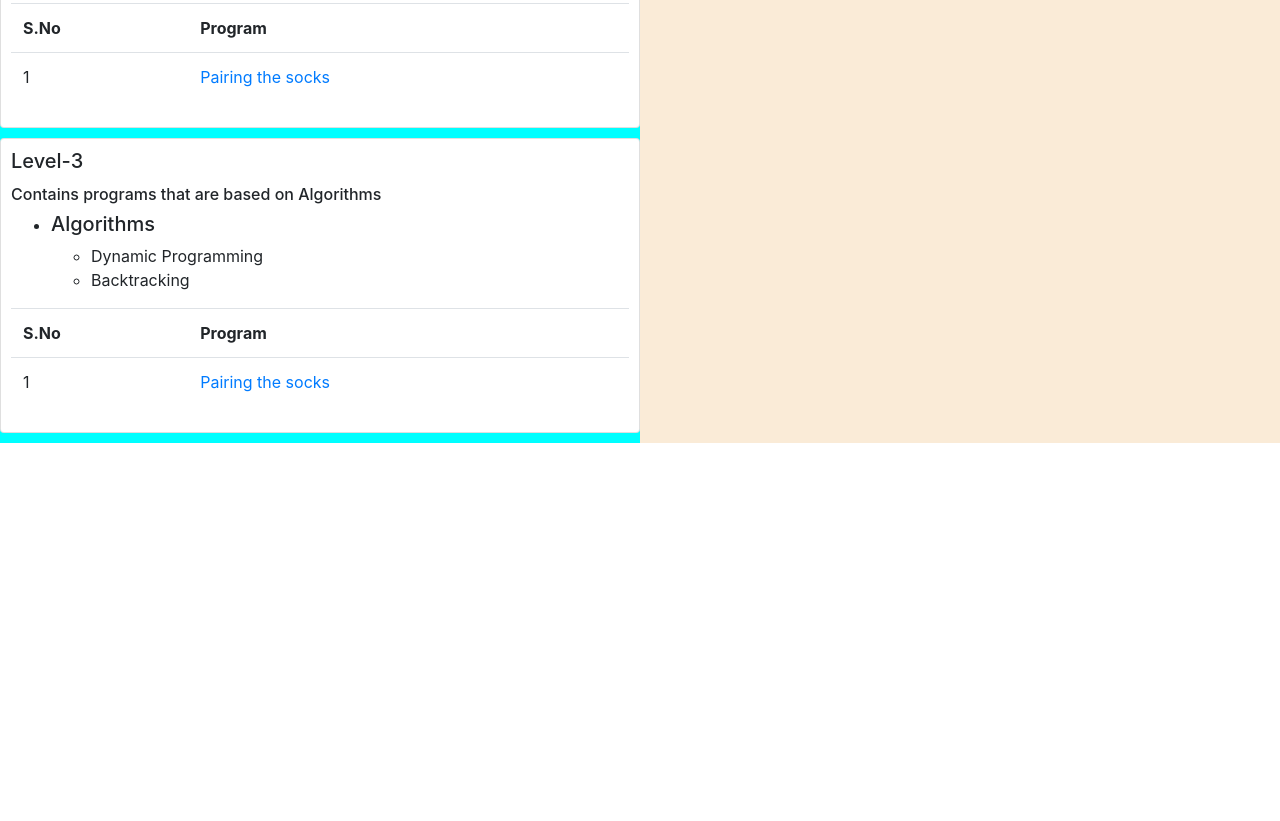
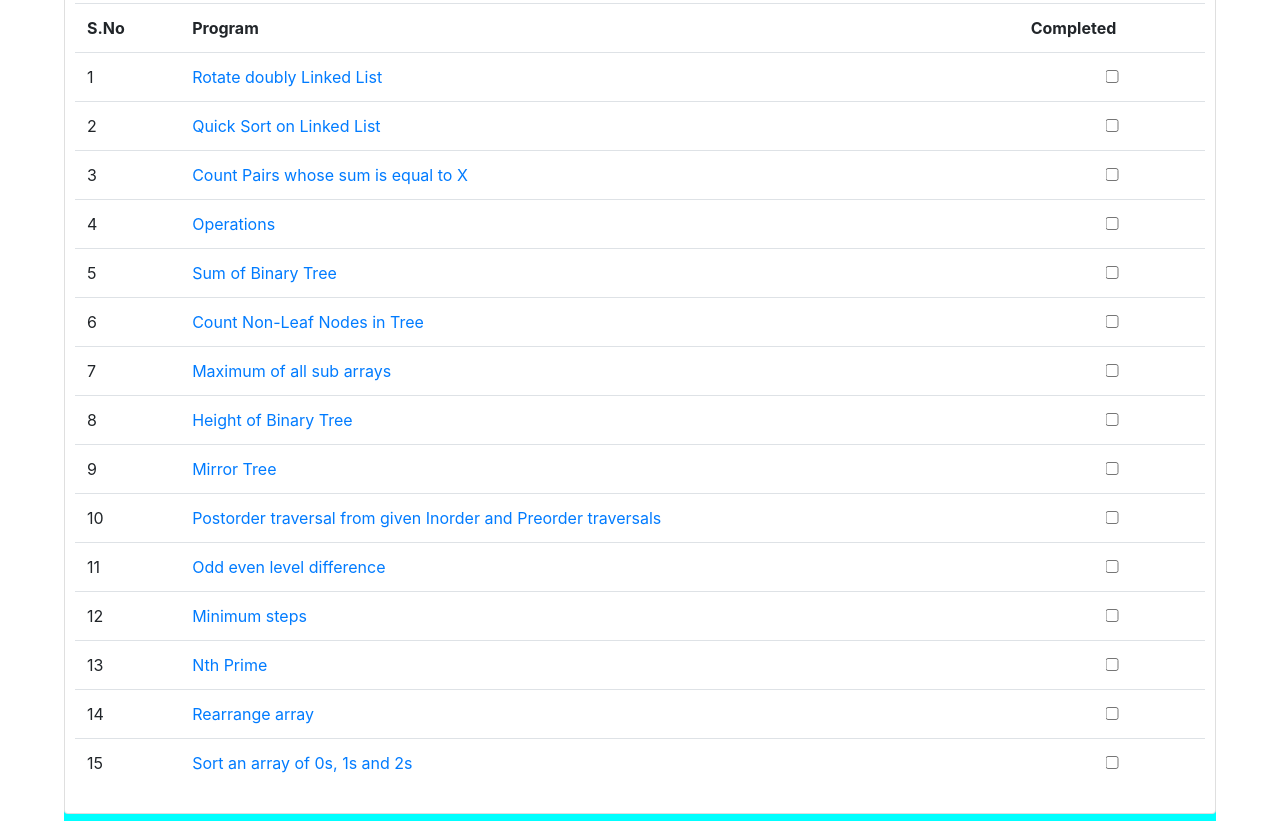
Before and after one commit to dileep8417/my_personal_apps, a plain HTML site: page placement prep/index.html in a window 1280 px wide. Shown: the part 1579-2400 px from the top of the page. Before the commit the page ends 2022 px from the top, so only its background shows below. Drawn offline with nearby package versions, Linux system fonts and the light colour scheme.

Commit message:
Data structures added

```diff
--- a/placement prep/index.html
+++ b/placement prep/index.html
@@ -7,12 +7,16 @@
     <script src="https://code.jquery.com/jquery-3.5.1.js" integrity="sha256-QWo7LDvxbWT2tbbQ97B53yJnYU3WhH/C8ycbRAkjPDc=" crossorigin="anonymous"></script>
     <title>Placement Prep...</title>
     <style>
+        body{
+            width:90%;
+            position: relative;
+            margin: auto;
+        }
         #shedule{
             width:100%;
             height:auto;
             display: flex;
             min-height:100vh;
-            position: absolute;
             top:0;
             left:0;
             margin: 0;;
@@ -210,11 +214,86 @@
                     <tr>
                         <th>S.No</th>
                         <th>Program</th>
+                        <th>Completed</th>
+                    </tr>
+
+                    <tr>
+                        <td>1</td>
+                        <td><a target="_blank" href="https://practice.geeksforgeeks.org/problems/rotate-doubly-linked-list-by-p-nodes/1">Rotate doubly Linked List</a></td>
+                        <td><input type="checkbox" id="box313"></td>
                     </tr>
                     <tr>
-                        <td>1</td>
-                        <td><a target="_blank" href="">Pairing the socks</a></td>
+                        <td>2</td>
+                        <td><a target="_blank" href="https://practice.geeksforgeeks.org/problems/quick-sort-on-linked-list/1">Quick Sort on Linked List</a></td>
+                        <td><input type="checkbox" id="box322"></td>
                     </tr>
+                    <tr>
+                        <td>3</td>
+                        <td><a target="_blank" href="https://practice.geeksforgeeks.org/problems/count-pairs-whose-sum-is-equal-to-x/1">Count Pairs whose sum is equal to X</a></td>
+                        <td><input type="checkbox" id="box321"></td>
+                    </tr>
+                    <tr>
+                        <td>4</td>
+                        <td><a target="_blank" href="https://practice.geeksforgeeks.org/problems/stacks-operations/1">Operations</a></td>
+                        <td><input type="checkbox" id="box320"></td>
+                    </tr>
+                    <tr>
+                        <td>5</td>
+                        <td><a target="_blank" href="https://practice.geeksforgeeks.org/problems/sum-of-binary-tree/1">Sum of Binary Tree</a></td>
+                        <td><input type="checkbox" id="box20"></td>
+                    </tr>
+                    <tr>
+                        <td>6</td>
+                        <td><a target="_blank" href="https://practice.geeksforgeeks.org/problems/count-non-leaf-nodes-in-tree/1">Count Non-Leaf Nodes in Tree</a></td>
+                        <td><input type="checkbox" id="box22"></td>
+                    </tr>
+                    <tr>
+                        <td>7</td>
+                        <td><a target="_blank" href="https://practice.geeksforgeeks.org/problems/maximum-of-all-subarrays-of-size-k/0">Maximum of all sub arrays</a></td>
+                        <td><input type="checkbox" id="box23"></td>
+                    </tr>
+                    <tr>
+                        <td>8</td>
+                        <td><a target="_blank" href="https://practice.geeksforgeeks.org/problems/height-of-binary-tree/1">Height of Binary Tree</a></td>
+                        <td><input type="checkbox" id="box24"></td>
+                    </tr>
+                    <tr>
+                        <td>9</td>
+                        <td><a target="_blank" href="https://practice.geeksforgeeks.org/problems/mirror-tree/1">Mirror Tree</a></td>
+                        <td><input type="checkbox" id="box25"></td>
+                    </tr>
+                    <tr>
+                        <td>10</td>
+                        <td><a target="_blank" href="https://practice.geeksforgeeks.org/problems/postorder-traversal-from-given-inorder-and-preorder-traversals/1">Postorder traversal from given Inorder and Preorder traversals</a></td>
+                        <td><input type="checkbox" id="box26"></td>
+                    </tr>
+                    <tr>
+                        <td>11</td>
+                        <td><a target="_blank" href="https://practice.geeksforgeeks.org/problems/odd-even-level-difference/1">Odd even level difference</a></td>
+                        <td><input type="checkbox" id="box27"></td>
+                    </tr>
+                    <tr>
+                        <td>12</td>
+                        <td><a target="_blank" href="https://practice.geeksforgeeks.org/problems/minimum-steps-to-get-desired-array/0">Minimum steps</a></td>
+                        <td><input type="checkbox" id="box28"></td>
+                    </tr>
+                    <tr>
+                        <td>13</td>
+                        <td><a target="_blank" href="https://practice.geeksforgeeks.org/problems/nth-number-made-of-prime-digits/0">Nth Prime</a></td>
+                        <td><input type="checkbox" id="box29"></td>
+                    </tr>
+                    <tr>
+                        <td>14</td>
+                        <td><a target="_blank" href="https://practice.geeksforgeeks.org/problems/rearrange-an-array-with-o1-extra-space/0">Rearrange array</a></td>
+                        <td><input type="checkbox" id="box30"></td>
+                    </tr>
+                    <tr>
+                        <td>15</td>
+                        <td><a target="_blank" href="https://practice.geeksforgeeks.org/problems/sort-an-array-of-0s-1s-and-2s4231/1">Sort an array of 0s, 1s and 2s</a></td>
+                        <td><input type="checkbox" id="box32"></td>
+                    </tr>
+
+
 
                 </table>
             </div>
@@ -241,6 +320,7 @@
                     </tr>
 
                 </table>
+            </div>
         </div>
     </div>
     <div id="aptitude-shedule">
@@ -287,7 +367,6 @@
                 </ul>
             </li>
         </ul>
-        </div>
     </div>
 </body>
 </html>
```
Lines whose indentation alone changed are shown as unchanged.
